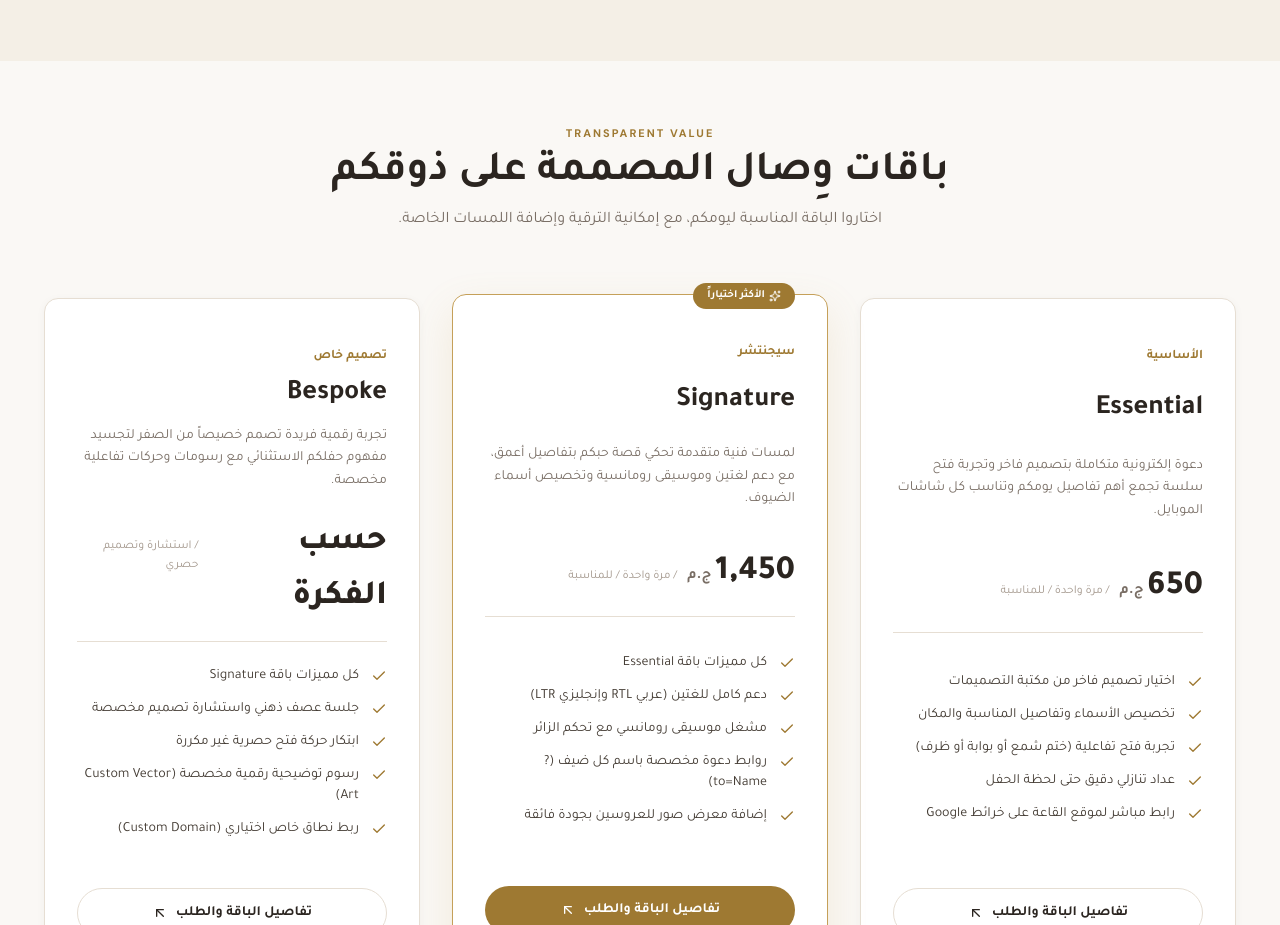
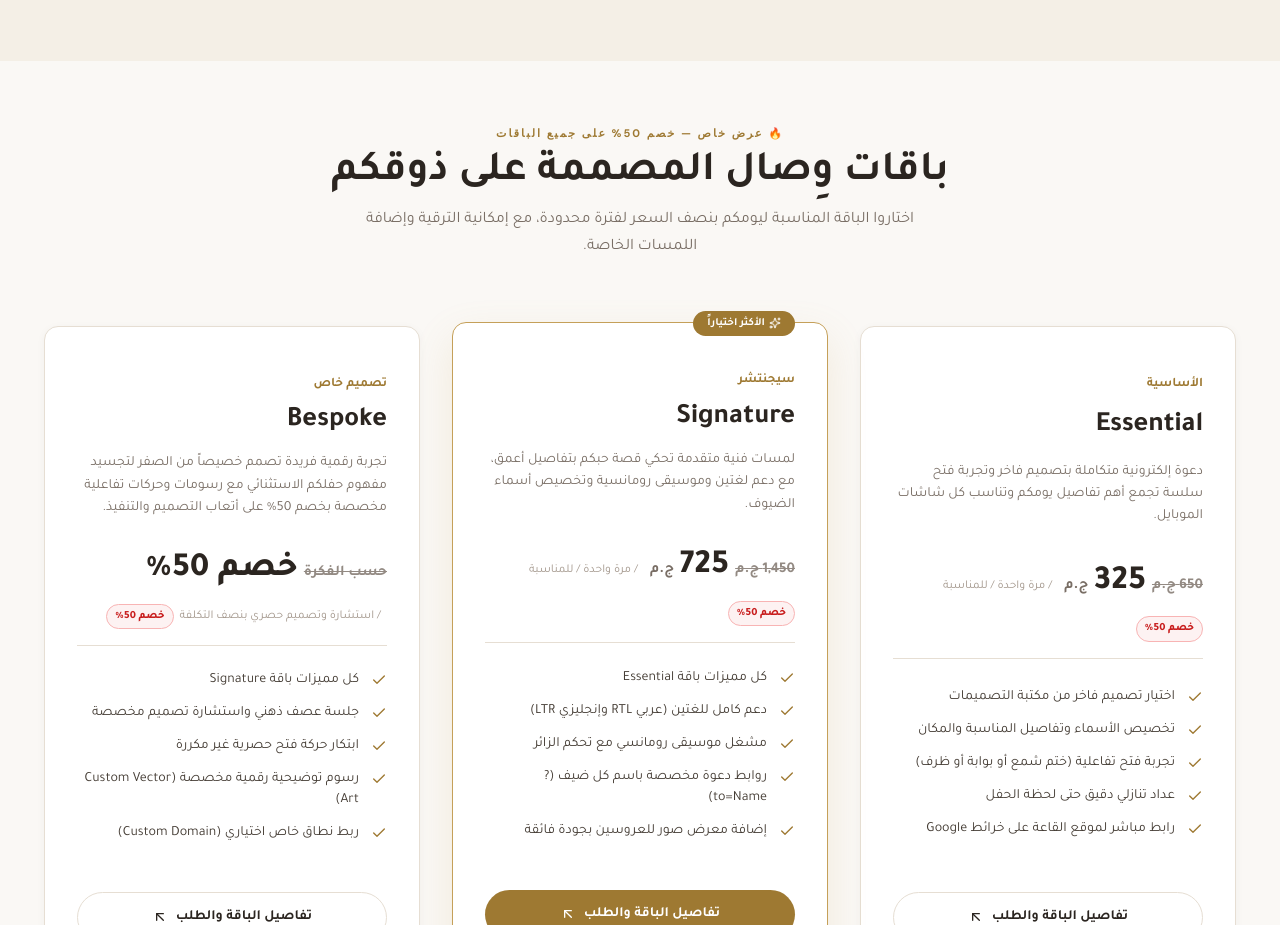
Before and after one commit to MohamedFahmyy/wisal-app, a React (Vite) app: page / in a window 1280 px wide. Shown: the part 5020-5945 px from the top of the page. Built offline with nearby package versions, Linux system fonts and the light colour scheme; a web font is replaced by a local one.

Commit message:
feat: apply 50% discount across all packages with original price strike-through and promotional badges

```diff
--- a/src/components/sections/LandingSections.jsx
+++ b/src/components/sections/LandingSections.jsx
@@ -449,10 +449,10 @@ export function PackagesPreviewSection() {
     <section className="packages-preview-section">
       <div className="packages-container">
         <div className="section-center-head">
-          <span className="section-eyebrow">TRANSPARENT VALUE</span>
+          <span className="section-eyebrow">🔥 عرض خاص — خصم 50% على جميع الباقات</span>
           <h2 className="section-heading-title">باقات وِصال المصممة على ذوقكم</h2>
           <p className="section-lead-subtitle">
-            اختاروا الباقة المناسبة ليومكم، مع إمكانية الترقية وإضافة اللمسات الخاصة.
+            اختاروا الباقة المناسبة ليومكم بنصف السعر لفترة محدودة، مع إمكانية الترقية وإضافة اللمسات الخاصة.
           </p>
         </div>
 
@@ -474,9 +474,17 @@ export function PackagesPreviewSection() {
               <p className="pkg-desc">{pkg.description}</p>
 
               <div className="pkg-price-row">
+                {pkg.originalPrice && (
+                  <span className="pkg-original-price">
+                    {pkg.originalPrice} {pkg.currency}
+                  </span>
+                )}
                 <span className="pkg-amount">{pkg.price}</span>
                 {pkg.currency && <span className="pkg-curr">{pkg.currency}</span>}
                 <span className="pkg-period">/ {pkg.period}</span>
+                {pkg.discount && (
+                  <span className="pkg-discount-badge">{pkg.discount}</span>
+                )}
               </div>
 
               <ul className="pkg-features-list">
--- a/src/data/packages.js
+++ b/src/data/packages.js
@@ -4,7 +4,9 @@ export const packages = [
     name: 'Essential',
     nameAr: 'الأساسية',
     tagline: 'الأناقة الأساسية لكل مناسبة',
-    price: '650',
+    price: '325',
+    originalPrice: '650',
+    discount: 'خصم 50%',
     currency: 'ج.م',
     period: 'مرة واحدة / للمناسبة',
     popular: false,
@@ -19,15 +21,17 @@ export const packages = [
       'نموذج تأكيد حضور تفاعلي (RSVP Demo)',
       'رابط مخصص وسريع بدون أي إعلانات'
     ],
-    ctaText: 'اطلب باقة Essential',
-    whatsappMessage: 'مرحباً وِصال، أود الاستفسار عن باقة Essential لتصميم دعوة إلكترونية'
+    ctaText: 'اطلب باقة Essential بخصم 50%',
+    whatsappMessage: 'مرحباً وِصال، أود الاستفادة من عرض خصم 50% على باقة Essential (بسعر 325 ج.م بدلاً من 650 ج.م) لتصميم دعوة إلكترونية'
   },
   {
     id: 'signature',
     name: 'Signature',
     nameAr: 'سيجنتشر',
     tagline: 'التجربة الأكثر طلباً وتفرداً',
-    price: '1,450',
+    price: '725',
+    originalPrice: '1,450',
+    discount: 'خصم 50%',
     currency: 'ج.م',
     period: 'مرة واحدة / للمناسبة',
     popular: true,
@@ -42,19 +46,21 @@ export const packages = [
       'تعديل لوحة الألوان والخطوط لتطابق ثيم الفرح',
       'دعم فني وتعديلات مجانية حتى موعد الحفل'
     ],
-    ctaText: 'اطلب باقة Signature',
-    whatsappMessage: 'مرحباً وِصال، أود حجز باقة Signature لتصميم دعوة إلكترونية متكاملة'
+    ctaText: 'اطلب باقة Signature بخصم 50%',
+    whatsappMessage: 'مرحباً وِصال، أود الاستفادة من عرض خصم 50% على باقة Signature (بسعر 725 ج.م بدلاً من 1,450 ج.م) لتصميم دعوة إلكترونية متكاملة'
   },
   {
     id: 'bespoke',
     name: 'Bespoke',
     nameAr: 'تصميم خاص',
     tagline: 'تجربة حصرية من الصفر لفكرتكم',
-    price: 'حسب الفكرة',
+    price: 'خصم 50%',
+    originalPrice: 'حسب الفكرة',
+    discount: 'خصم 50%',
     currency: '',
-    period: 'استشارة وتصميم حصري',
+    period: 'استشارة وتصميم حصري بنصف التكلفة',
     popular: false,
-    description: 'تجربة رقمية فريدة تصمم خصيصاً من الصفر لتجسيد مفهوم حفلكم الاستثنائي مع رسومات وحركات تفاعلية مخصصة.',
+    description: 'تجربة رقمية فريدة تصمم خصيصاً من الصفر لتجسيد مفهوم حفلكم الاستثنائي مع رسومات وحركات تفاعلية مخصصة بخصم 50% على أتعاب التصميم والتنفيذ.',
     features: [
       'كل مميزات باقة Signature',
       'جلسة عصف ذهني واستشارة تصميم مخصصة',
@@ -64,7 +70,7 @@ export const packages = [
       'تكاملات متقدمة ومؤثرات بصرية مبهرة',
       'أولوية تسليم فائقة مع فريق التصميم مباشرة'
     ],
-    ctaText: 'استشرنا في باقة Bespoke',
-    whatsappMessage: 'مرحباً وِصال، لدي فكرة خاصة لحفلي وأرغب في استشارة لباقة Bespoke'
+    ctaText: 'استشرنا في باقة Bespoke بخصم 50%',
+    whatsappMessage: 'مرحباً وِصال، لدي فكرة خاصة لحفلي وأرغب في استشارة لباقة Bespoke مع الاستفادة من خصم 50%'
   }
 ];
--- a/src/pages/PackagesPage.jsx
+++ b/src/pages/PackagesPage.jsx
@@ -21,7 +21,7 @@ export default function PackagesPage() {
         <div className="page-hero-container">
           <div className="hero-eyebrow-pill">
             <Sparkles size={14} className="sparkle-gold" />
-            <span>TRANSPARENT & TAILORED OPTIONS</span>
+            <span>🔥 عرض حصري لفترة محدودة — خصم 50% على جميع الباقات</span>
           </div>
 
           <h1 className="page-hero-title">
@@ -59,9 +59,21 @@ export default function PackagesPage() {
                 </div>
 
                 <div className="pack-price-block">
-                  <span className="pack-price-amount">{pkg.price}</span>
-                  {pkg.currency && <span className="pack-currency-label">{pkg.currency}</span>}
-                  <span className="pack-period-sub">{pkg.period}</span>
+                  {pkg.originalPrice && (
+                    <div className="pack-original-price-row">
+                      <span className="pack-original-price">
+                        {pkg.originalPrice} {pkg.currency}
+                      </span>
+                      {pkg.discount && (
+                        <span className="pack-discount-pill">{pkg.discount}</span>
+                      )}
+                    </div>
+                  )}
+                  <div className="pack-current-price-row">
+                    <span className="pack-price-amount">{pkg.price}</span>
+                    {pkg.currency && <span className="pack-currency-label">{pkg.currency}</span>}
+                    <span className="pack-period-sub">{pkg.period}</span>
+                  </div>
                 </div>
 
                 <p className="pack-full-description">{pkg.description}</p>
--- a/src/styles/global.css
+++ b/src/styles/global.css
@@ -1326,14 +1326,57 @@ img {
   margin-bottom: var(--space-lg);
 }
 
-.pkg-price-row,
+.pkg-price-row {
+  display: flex;
+  align-items: baseline;
+  flex-wrap: wrap;
+  gap: 6px;
+  margin-bottom: var(--space-lg);
+  padding-bottom: var(--space-md);
+  border-bottom: 1px solid var(--color-border);
+}
+
 .pack-price-block {
   display: flex;
-  align-items: baseline;
+  flex-direction: column;
   gap: 4px;
   margin-bottom: var(--space-lg);
   padding-bottom: var(--space-md);
   border-bottom: 1px solid var(--color-border);
+}
+
+.pack-original-price-row {
+  display: flex;
+  align-items: center;
+  gap: 8px;
+}
+
+.pack-current-price-row {
+  display: flex;
+  align-items: baseline;
+  gap: 4px;
+}
+
+.pkg-original-price,
+.pack-original-price {
+  font-size: 15px;
+  font-weight: 600;
+  color: var(--color-muted);
+  text-decoration: line-through;
+  opacity: 0.8;
+}
+
+.pkg-discount-badge,
+.pack-discount-pill {
+  display: inline-flex;
+  align-items: center;
+  padding: 3px 8px;
+  background: #fdf2f2;
+  border: 1px solid #f8b4b4;
+  color: #c81e1e;
+  font-size: 11px;
+  font-weight: 800;
+  border-radius: var(--radius-full);
 }
 
 .pkg-amount,
```
